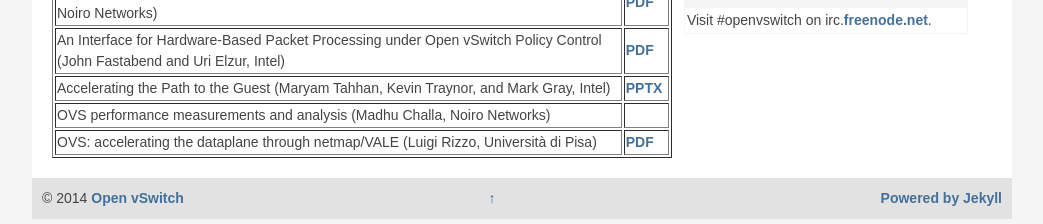
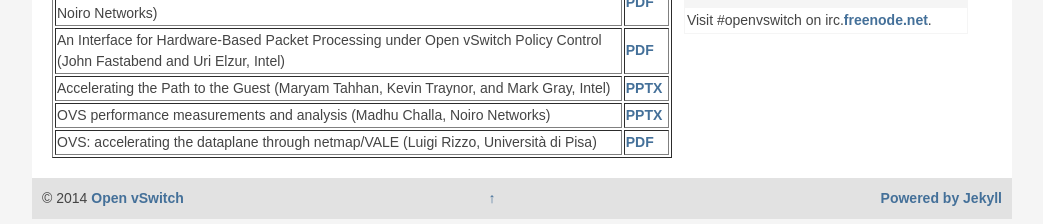
Before and after one commit to openvswitch/openvswitch.github.io, a Jekyll site: the page built from support/ovscon2014/index.html, in a window 1280 px wide. Shown: the part 1129-1353 px from the top of the page, without its empty margins (118-1161 px from the left). Built offline with Jekyll 4.4.1, drawn with Linux system fonts in a browser that asks for light colours.

Commit message:
ovscon2014: Add Madhu Challa's performance analysis slides.

```diff
--- a/support/ovscon2014/index.html
+++ b/support/ovscon2014/index.html
@@ -134,7 +134,7 @@
 </tr>
 <tr>
   <td>OVS performance measurements and analysis (Madhu Challa, Noiro Networks)</td>
-  <td></td>
+  <td><a href="18/1600-ovs_perf.pptx">PPTX</a></td>
 </tr>
 <tr>
   <td>OVS: accelerating the dataplane through netmap/VALE (Luigi Rizzo, Università di Pisa)</td>
```
Also changed, not shown: 1 other file.
